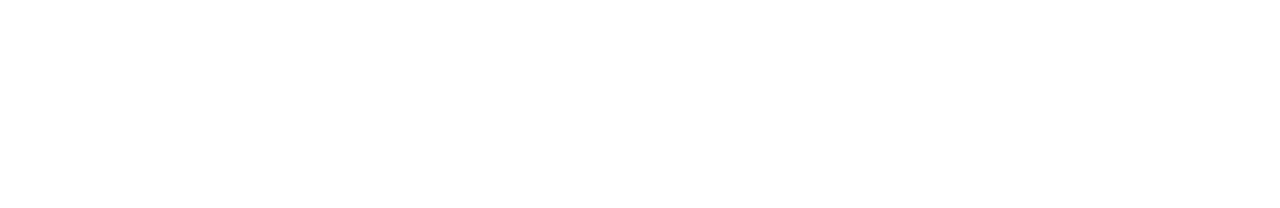
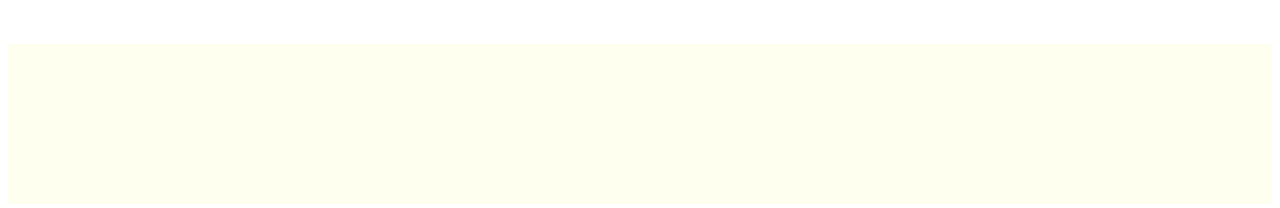
Before and after one commit to nayul34/real-estate__web, a Next.js app: page / in a window 1280 px wide. Shown: the part 744-952 px from the top of the page. Before the commit the page ends 800 px from the top, so only its background shows below. Built offline with nearby package versions, Linux system fonts and the light colour scheme.

Commit message:
add footer component

```diff
--- /dev/null
+++ b/components/Footer.js
@@ -0,0 +1,11 @@
+import styled from "styled-components";
+const Footer = () => {
+  return <SWrapper></SWrapper>;
+};
+const SWrapper = styled.div`
+  width: 100%;
+  height: 20vh;
+  background-color: ivory;
+  margin-top: 20px;
+`;
+export default Footer;
--- a/pages/index.js
+++ b/pages/index.js
@@ -3,6 +3,7 @@
 import styled from "styled-components";
 import Info from "../components/Info";
 import Category from "../components/Category";
+import Footer from "../components/Footer";
 const DUMMY_DATA = [
   {
     id: "1",
@@ -16,8 +17,11 @@
   return (
     <SWrapper>
       <Header />
-      <Info data={props.data} />
-      <Category />
+      <div className="home">
+        <Info data={props.data} />
+        <Category />
+      </div>
+      <Footer />
     </SWrapper>
   );
 };
@@ -34,5 +38,13 @@
 const SWrapper = styled.div`
   /* height: 100%; */
   width: 100%;
+  display: flex;
+  align-items: center;
+  justify-content: center;
+  flex-direction: column;
+
+  .home {
+    width: 90%;
+  }
 `;
 export default HomePage;
```
